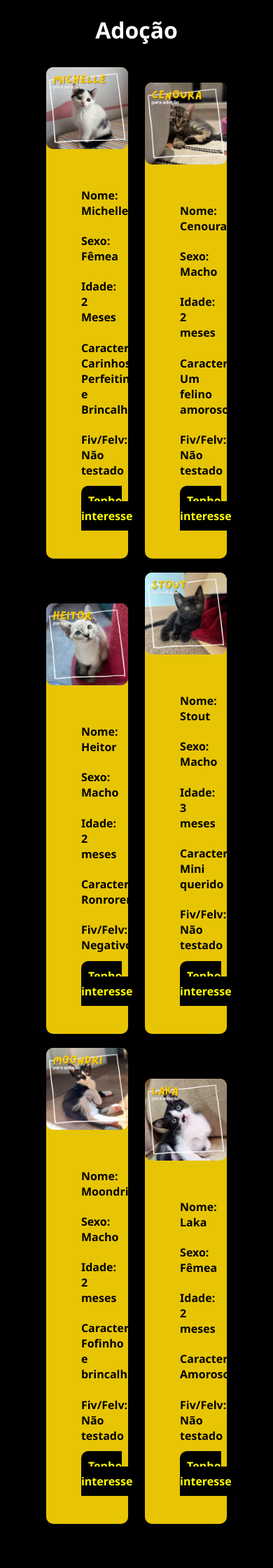
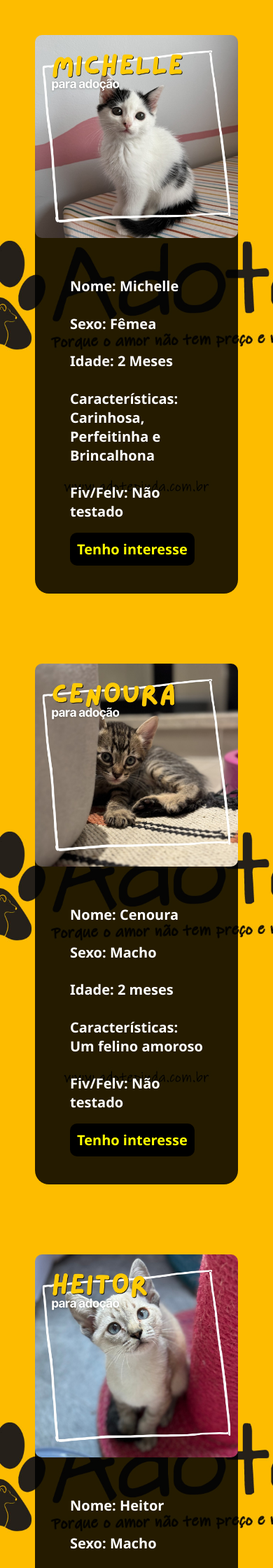
Before and after one commit to DJoverdant/CCG, a PHP site: page /html/adocao.html in a window 390 px wide. Shown: the top 2240 px of the page at 70% size. Before the commit the page ends 2177 px from the top, so only its background shows below. Run offline with PHP 8.4, Linux system fonts and the light colour scheme.

Commit message:
update 1.3 (pagina index e adoção ja responsivas)

```diff
--- a/CCG/css/index.css
+++ b/CCG/css/index.css
@@ -133,7 +133,7 @@ input{
 }
 
 
-/* question.html */
+/* login.html */
 .questions{
     display: inline-block;
     width: 80%;
@@ -171,20 +171,29 @@ button:hover{
 
 
 /* adocao.html */
-.blocos_gatos{
-    display: inline-block;
-    width: 30%;
-    border-radius: 10px;
-    background-color: #ffda05e7;
-    color: black;
+.adote{
+    background-image: url("images/adote.jpg");
+    background-attachment: fixed;
+    background-position: center;
+    background-size:cover;
+    display: flex;
+    justify-content: center;
+    flex-wrap: wrap;
+}
+#blocos_gatos{
+    background-color: rgba(0, 0, 0, 0.856);
+    color: white;
+    border-radius: 20px;
+    width: 400px;
     text-align: left;
-    margin: 10px;
+}
+#blocos_gatos div{
+    font-size: 20px;
 }
 
 #BotaoAdt{
     color: yellow;
     background-color: black;
-    font-size: 16px;
     font-weight: bold;
     border-radius: 10px;
     padding: 10px;
@@ -195,7 +204,7 @@ button:hover{
 }
 
 
-/* doacoes.html */
+/* voluntariar.html */
 .questionario{
     color: black;
     background-color: #ffda05e7;
--- a/CCG/html/adocao.html
+++ b/CCG/html/adocao.html
@@ -8,80 +8,82 @@
     </head>
 
     <body>
-        <h1>Adoção</h1>
 
-            <section class="blocos_gatos">
+        <section class="adote">
+
+            <div id="blocos_gatos">
                 <img src="../images/michelle.png">
-                <div class="txt1">
+                <div>
                     <h4>Nome: Michelle</h4>
                     <h4>Sexo: Fêmea</h4>
                     <h4>Idade: 2 Meses</h4>
                     <h4>Características: Carinhosa, Perfeitinha e Brincalhona</h4>
                     <h4>Fiv/Felv: Não testado</h4>
-                    <a id="BotaoAdt" href="doacoes.html">Tenho interesse</a>
+                    <a id="BotaoAdt" href="voluntariar.html">Tenho interesse</a>
                 </div>
-            </section>
+            </div>
 
-
-            <section class="blocos_gatos">
+            <div id="blocos_gatos">
                 <img src="../images/cenoura.png">
-                <div class="txt2">
+                <div>
                     <h4>Nome: Cenoura</h4>
                     <h4>Sexo: Macho</h4>
                     <h4>Idade: 2 meses</h4>
                     <h4>Características: Um felino amoroso</h4>
                     <h4>Fiv/Felv: Não testado</h4>
-                    <a id="BotaoAdt" href="doacoes.html">Tenho interesse</a>
+                    <a id="BotaoAdt" href="voluntariar.html">Tenho interesse</a>
                 </div>
-            </section>
+            </div>
 
-            <section class="blocos_gatos">
+            <div id="blocos_gatos">
                 <img src="../images/heitor.png" >
-                <div class="txt3">
+                <div>
                     <h4>Nome: Heitor</h4>
                     <h4>Sexo: Macho</h4>
                     <h4>Idade: 2 meses</h4>
                     <h4>Características: Ronrorento </h4>
                     <h4>Fiv/Felv: Negativo</h4>
-                    <a id="BotaoAdt" href="doacoes.html">Tenho interesse</a>
+                    <a id="BotaoAdt" href="voluntariar.html">Tenho interesse</a>
                 </div>
-            </section>
+            </div>
 
-            <section class="blocos_gatos">
+            <div id="blocos_gatos">
                 <img src="../images/stout.png">
-                <div class="txt4">
+                <div>
                     <h4>Nome: Stout</h4>
                     <h4>Sexo: Macho</h4>
                     <h4>Idade: 3 meses</h4>
                     <h4>Características: Mini querido </h4>
                     <h4>Fiv/Felv: Não testado</h4>
-                    <a id="BotaoAdt" href="doacoes.html">Tenho interesse</a>
+                    <a id="BotaoAdt" href="voluntariar.html">Tenho interesse</a>
                 </div>
-            </section>
+            </div>
 
-            <section class="blocos_gatos">
+            <div id="blocos_gatos">
                 <img src="../images/moondri.png" >
-                <div class="txt5">
+                <div>
                     <h4>Nome: Moondri</h4>
                     <h4>Sexo: Macho</h4>
                     <h4>Idade: 2 meses</h4>
                     <h4>Características: Fofinho e brincalhão </h4>
                     <h4>Fiv/Felv: Não testado</h4>
-                    <a id="BotaoAdt" href="doacoes.html">Tenho interesse</a>
+                    <a id="BotaoAdt" href="voluntariar.html">Tenho interesse</a>
                 </div>
-            </section>
+            </div>
 
-            <section class="blocos_gatos">
+            <div id="blocos_gatos">
                 <img src="../images/laka.png" >
-                <div class="txt6">
+                <div>
                     <h4>Nome: Laka</h4>
                     <h4>Sexo: Fêmea</h4>
                     <h4>Idade: 2 meses</h4>
                     <h4>Características: Amoroso</h4>
                     <h4>Fiv/Felv: Não testado</h4>
-                    <a id="BotaoAdt" href="doacoes.html">Tenho interesse</a>
+                    <a id="BotaoAdt" href="voluntariar.html">Tenho interesse</a>
                 </div>
-            </section>
+            </div>
+
+        </section>
 
     </body>
 
--- a/CCG/html/index.html
+++ b/CCG/html/index.html
@@ -5,6 +5,7 @@
 
         <title> CCG </title>
         <meta charset="UTF-8">
+        <meta name="viewport" content="width=device-width, initial-scale=1.0">
         <link rel="stylesheet" href="../css/index.css">
         <script src="../js/index.js"></script>
 
@@ -57,7 +58,7 @@
 
         </section>
 
-        <div class="ctt">
+        <section class="ctt">
 
             <img id="social_logo" src="https://www.pngkey.com/png/full/931-9311379_email-icons-white-color-white-email-icon-png.png" >
             Email: parceria@crazycatgang.com.br
@@ -78,7 +79,7 @@
             <img id="social_logo" src="https://static-00.iconduck.com/assets.00/whatsapp-icon-256x255-22g907jt.png" >
             Whatsapp: (41) 99165-4535
 
-        </div>
+        </section>
 
     </body>
 
```
Also changed, not shown: CCG/css/images/adote.jpg (added). Lines whose indentation alone changed are shown as unchanged.
